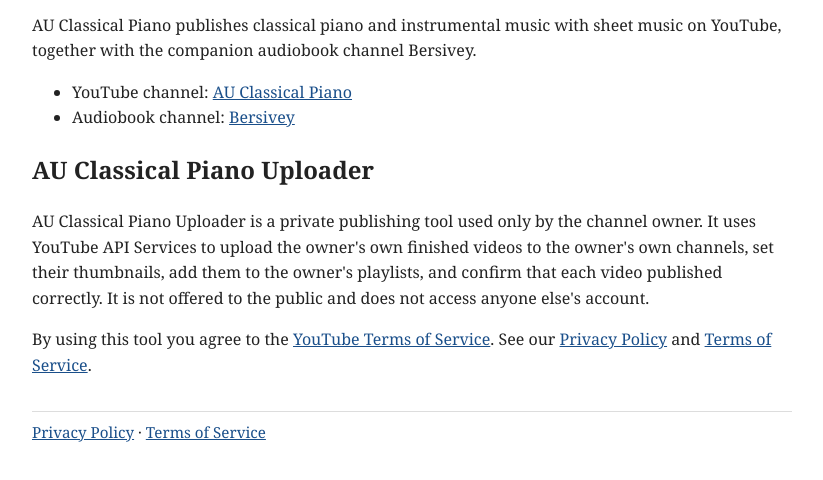
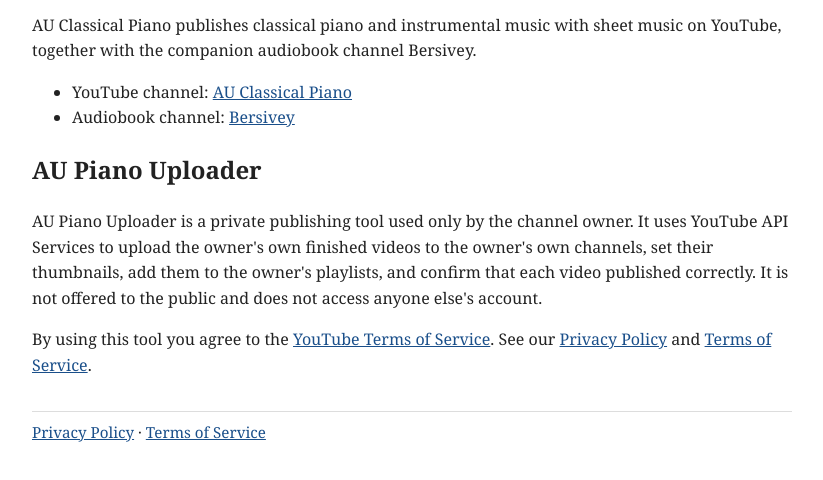
Before and after one commit to shahin-adam/au-classical-piano, a plain HTML site: page index.html in a window 1280 px wide. Shown: the part 112-592 px from the top of the page, without its empty margins (228-1051 px from the left). Drawn offline with Linux system fonts and the light colour scheme.

Commit message:
Use registered app name in index.html

```diff
--- a/index.html
+++ b/index.html
@@ -14,8 +14,8 @@
 <li>YouTube channel: <a href="https://www.youtube.com/channel/UCngswjJ6teDdZIjTgoY0wRw">AU Classical Piano</a></li>
 <li>Audiobook channel: <a href="https://www.youtube.com/channel/UCYWWYgVo34O9ELR39nkHZPA">Bersivey</a></li>
 </ul>
-<h2>AU Classical Piano Uploader</h2>
-<p>AU Classical Piano Uploader is a private publishing tool used only by the channel owner. It uses YouTube API Services to upload the owner's own finished videos to the owner's own channels, set their thumbnails, add them to the owner's playlists, and confirm that each video published correctly. It is not offered to the public and does not access anyone else's account.</p>
+<h2>AU Piano Uploader</h2>
+<p>AU Piano Uploader is a private publishing tool used only by the channel owner. It uses YouTube API Services to upload the owner's own finished videos to the owner's own channels, set their thumbnails, add them to the owner's playlists, and confirm that each video published correctly. It is not offered to the public and does not access anyone else's account.</p>
 <p>By using this tool you agree to the <a href="https://www.youtube.com/t/terms">YouTube Terms of Service</a>. See our <a href="privacy.html">Privacy Policy</a> and <a href="terms.html">Terms of Service</a>.</p>
 </main>
 <footer><a href="privacy.html">Privacy Policy</a> · <a href="terms.html">Terms of Service</a></footer>
```
